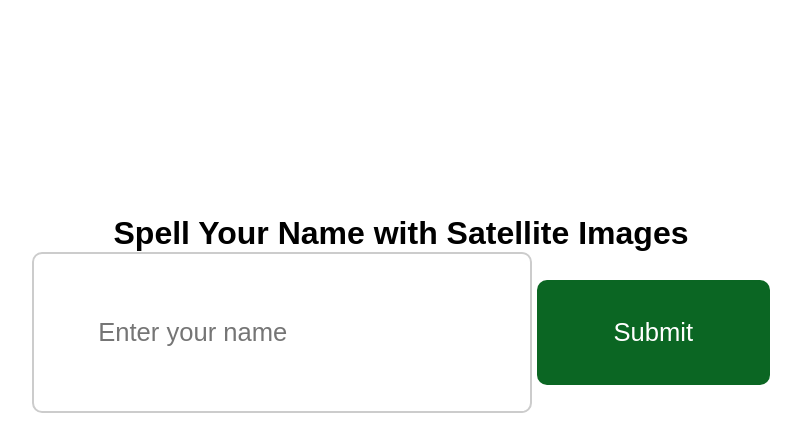
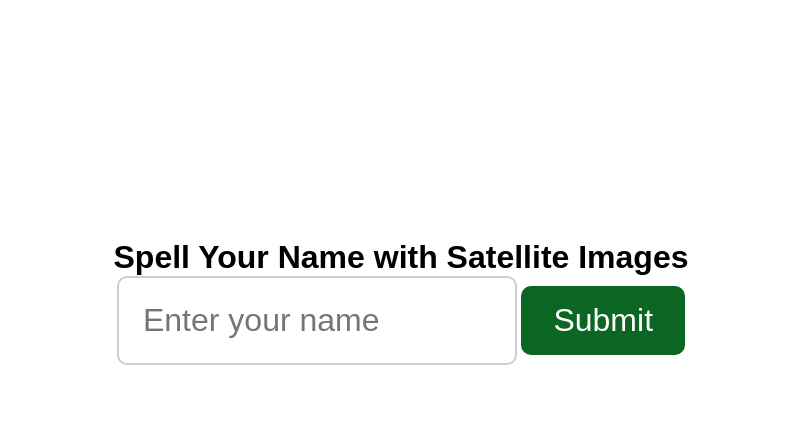
Before and after one commit to PatFrdnnd/sentname, a Flask app: page / in a window 1280 px wide. Shown: the top 442 px of the page, without its empty margins (239-1040 px from the left). Run offline with Flask 3, Linux system fonts and the light colour scheme.

Commit message:
Update index.html

```diff
--- a/templates/index.html
+++ b/templates/index.html
@@ -13,32 +13,39 @@
 
         html, body {
             font-family: Arial, sans-serif;
-            text-align: center;
             width: 100%;
-            height: 100vh;
-            overflow-x: hidden; /* Prevent horizontal scrolling */
+            height: 100%;
+            overflow-x: hidden; /* Prevents horizontal scrolling */
             display: flex;
             flex-direction: column;
             align-items: center;
-            justify-content: center; /* Center all content vertically and horizontally */
-            padding: 0;
+            justify-content: center; /* Centers everything vertically and horizontally */
         }
 
-        /* Make form input box fully responsive */
+        /* Center the form and title */
+        .content {
+            display: flex;
+            flex-direction: column;
+            align-items: center;
+            text-align: center;
+            margin-bottom: 2rem;
+        }
+
+        /* Centering the headline and text box horizontally */
         input[type="text"] {
-            width: 80vw; /* Make it 80% of the viewport width */
-            max-width: 500px; /* Max size to prevent excessive expansion on large screens */
-            padding: 5vw; /* Responsive padding to adjust with viewport */
-            font-size: 2vw; /* Font size also responsive to the viewport */
+            width: 80vw; /* 80% of viewport width */
+            max-width: 400px; /* Limit the size */
+            padding: 1.5rem;
+            font-size: 2rem;
             border: 2px solid #ccc;
             border-radius: 10px;
-            margin-bottom: 5vh; /* Responsive margin for spacing */
+            margin-bottom: 2rem;
         }
 
         /* Responsive button */
         button {
-            padding: 3vw 6vw; /* Make the button size adjust to the viewport */
-            font-size: 2vw; /* Dynamic font size */
+            padding: 1rem 2rem;
+            font-size: 2rem;
             background-color: #0B6623;
             color: white;
             border: none;
@@ -46,25 +53,24 @@
             cursor: pointer;
         }
 
-        /* Image container that stretches and adjusts */
+        /* Flex container for images */
         .name-images {
             display: flex;
-            justify-content: center;
-            flex-wrap: wrap; /* Allow images to wrap on smaller screens */
-            gap: 2vw; /* Dynamic gap between images */
+            flex-wrap: nowrap; /* Prevent images from wrapping into multiple rows */
+            justify-content: center; /* Center images horizontally */
+            gap: 10px;
             width: 100%;
             max-width: 100%;
-            margin-top: 5vh; /* Margin from the form */
+            overflow: hidden;
         }
 
-        /* Responsive images, width is 100% of the container with auto height */
+        /* Image styling */
         .name-images img {
-            width: 10vw; /* Dynamic width based on viewport width */
-            height: auto; /* Maintain aspect ratio */
+            flex-shrink: 1; /* Allow images to shrink if necessary */
+            width: 10vw; /* Each image takes 10% of the viewport width */
+            height: auto;
             border: 3px solid black;
             border-radius: 3px;
-            max-width: 100%; /* Ensure images do not exceed container */
-            flex-shrink: 0; /* Prevent images from shrinking too much */
         }
 
         /* Banner fixes */
@@ -73,13 +79,13 @@
             display: flex;
             justify-content: center;
             align-items: center;
-            overflow: hidden;
             padding: 2vh 0;
         }
 
         .banner {
             width: 100%;
-            max-height: 100px; /* Fixed height for banner */
+            height: auto;
+            max-height: 100px; /* Set a max height for the banner */
             object-fit: contain;
         }
     </style>
@@ -87,7 +93,7 @@
 <body>
 
     <!-- Main content -->
-    <div>
+    <div class="content">
         <h1>Spell Your Name with Satellite Images</h1>
         <form method="POST">
             <input type="text" name="name" placeholder="Enter your name" required>
```
